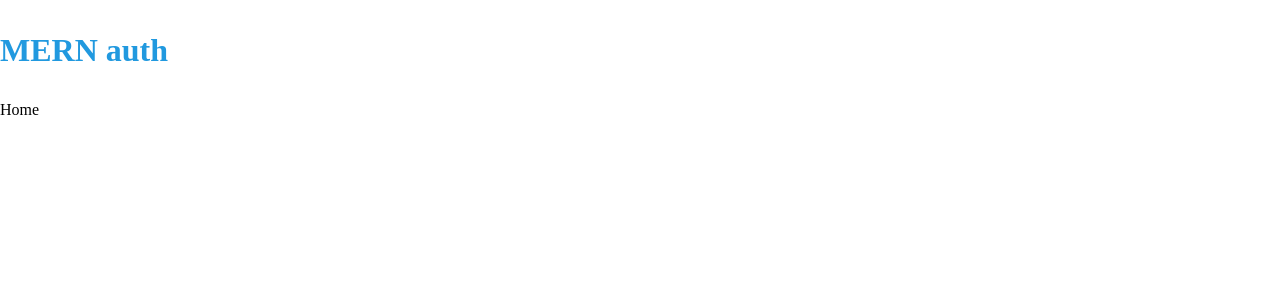
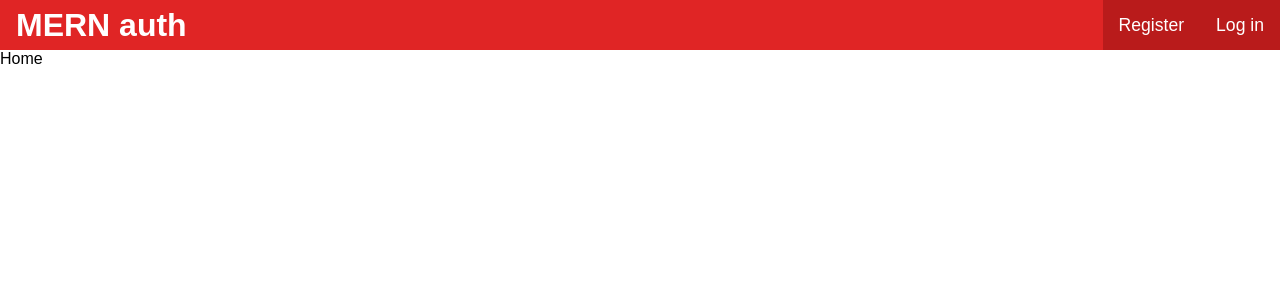
Before and after one commit to lakis006/react-login, a React (Create React App) app in the folder frontend/: page / in a window 1280 px wide. Shown: the top 300 px of the page. Built offline with nearby package versions, Linux system fonts and the light colour scheme; the HTML template or start-up script is replaced by a standard one.

Commit message:
got the front end started

```diff
--- a/frontend/src/components/auth/AuthOptions.js
+++ b/frontend/src/components/auth/AuthOptions.js
@@ -7,10 +7,10 @@ export default function AuthOptions() {
     const register = () => history.push("/register")
     const login = () => history.push("/login")
     return (
-        <div>
+        <nav className="auth-options">
             <button onClick= {register}>Register</button>
             <button onClick={login}>Log in</button>
 
-        </div>
+        </nav>
     )
 }
--- a/frontend/src/components/layout/Header.js
+++ b/frontend/src/components/layout/Header.js
@@ -4,12 +4,13 @@ import AuthOptions from "../auth/AuthOptions"
 
 function Header() {
     return (
-        <div>
-            <Link to="/">
-                <h1>MERN auth </h1>
+        <header id="header">
+            <Link  to="/">
+                <h1 className="title">MERN auth </h1>
             </Link>
+            <AuthOptions />
 
-        </div>
+        </header>
     )
 }
 
--- a/frontend/src/style.css
+++ b/frontend/src/style.css
@@ -26,3 +26,49 @@ input[type="submit"] {
 h1, h2, h3, h4, h5, h6, p, ul, ol {
     margin: 1em 0;
 }
+
+/* general */
+body {
+    font-family: Arial, Helvetica, sans-serif;
+}
+
+/* header */
+#header {
+    height: 50px;
+    display: flex;
+    justify-content: space-between;
+    align-items: center;
+    background-color: #e02525;
+}
+
+#header .title {
+    margin:0;
+    padding: 0 1rem;
+    color: #ffffff;
+}
+
+#header .auth-options {
+    height: 100%;
+    display: flex;
+}
+#header .auth-options button {
+    padding: 0 1rem;
+    background-color: #b91b1b;
+    color: #ffffff;
+    font-size: 1.1rem;
+}
+
+#header .auth-options button:hover {
+    background-color: #be3a3a;
+}
+
+@media screen and (max0width: 550px) {
+    #header .title {
+        font-size: 1.2rem;
+    }
+    #header .auth-options button {
+        padding: 0 0.5rem;
+        font-size: 0.9rem;
+
+    }
+}
```
